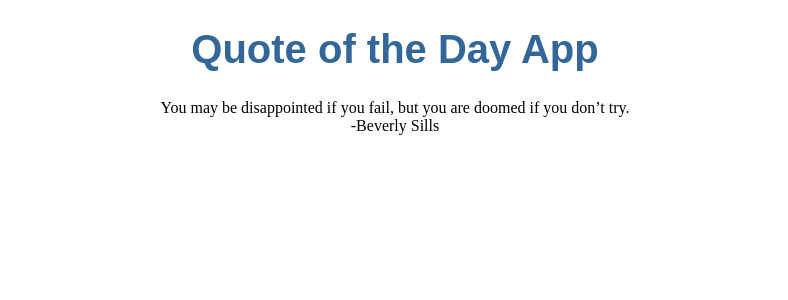
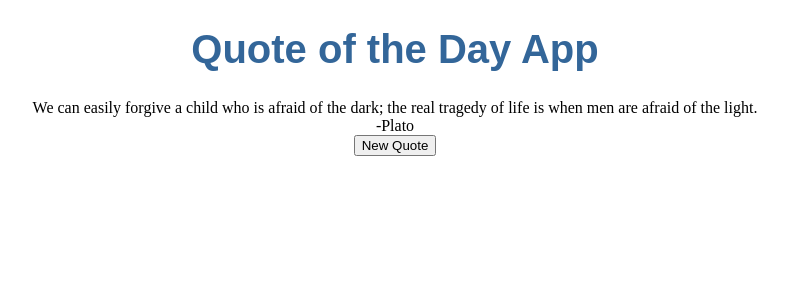
Before and after one commit to alorents/quotes-angular-app, an Angular app: page / in a window 1280 px wide. Shown: the top 300 px of the page, without its empty margins (245-1033 px from the left). Built offline with nearby package versions, Linux system fonts and the light colour scheme.

Commit message:
Creates a button to display a new random quote

```diff
--- a/src/app/quotes/quotes.component.html
+++ b/src/app/quotes/quotes.component.html
@@ -2,3 +2,5 @@
   <div>{{ quote.quote }}</div>
   <div>-{{ quote.author }}</div>
 </div>
+
+<button (click)="quote = randomQuoteIndex()">New Quote</button>
--- a/src/app/quotes/quotes.component.ts
+++ b/src/app/quotes/quotes.component.ts
@@ -9,12 +9,17 @@ import { QUOTES } from '../mock-quotes';
 })
 export class QuotesComponent implements OnInit {
   quotes = QUOTES;
-  index = Math.floor(Math.random() * this.quotes.length);
-  quote: Quote = this.quotes[this.index];
+  displayedQuoteIndex = Math.floor(Math.random() * this.quotes.length);
+  quote: Quote = this.randomQuoteIndex();
 
   constructor() { }
 
   ngOnInit() {
   }
 
+  randomQuoteIndex() {
+    this.displayedQuoteIndex = Math.floor(Math.random() * this.quotes.length);
+    console.log('random index: ' + this.quotes[this.displayedQuoteIndex].quote);
+    return this.quotes[this.displayedQuoteIndex];
+  }
 }
```
